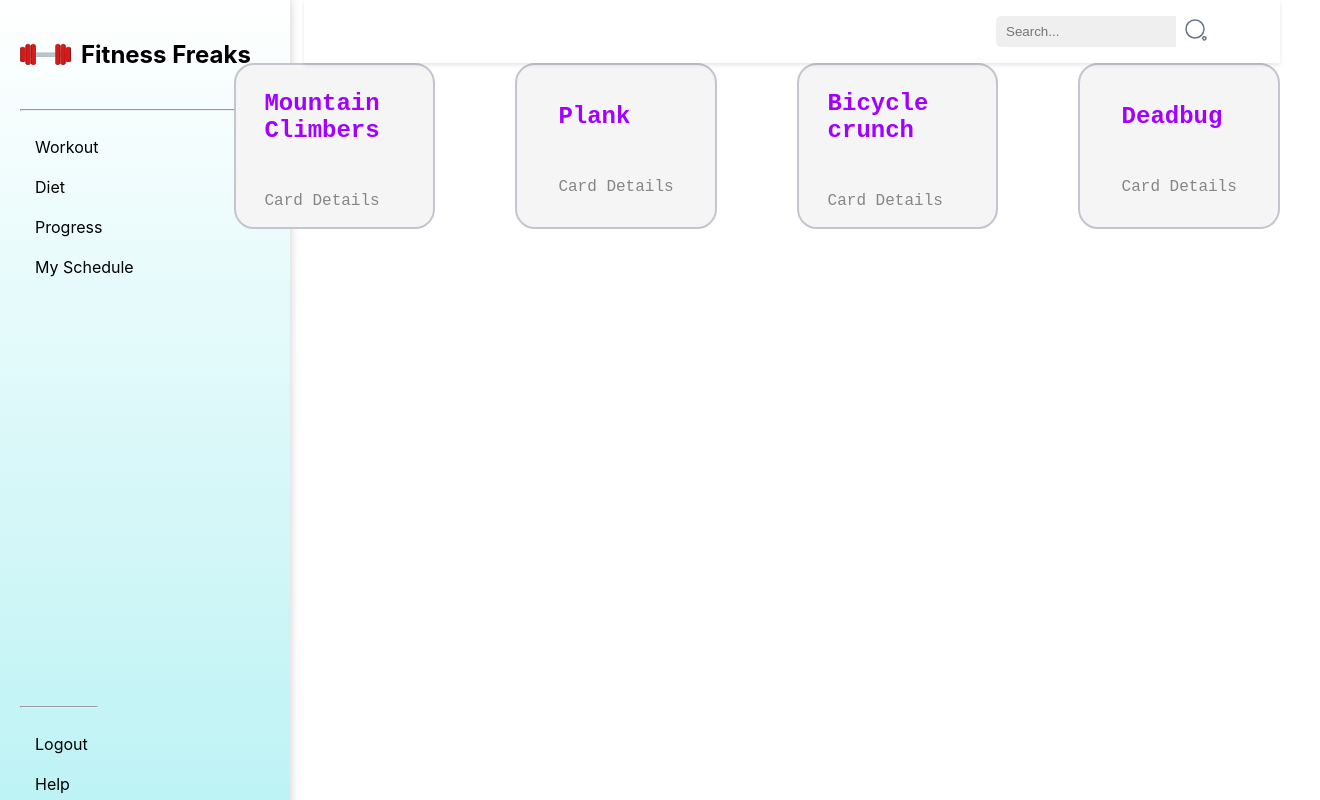
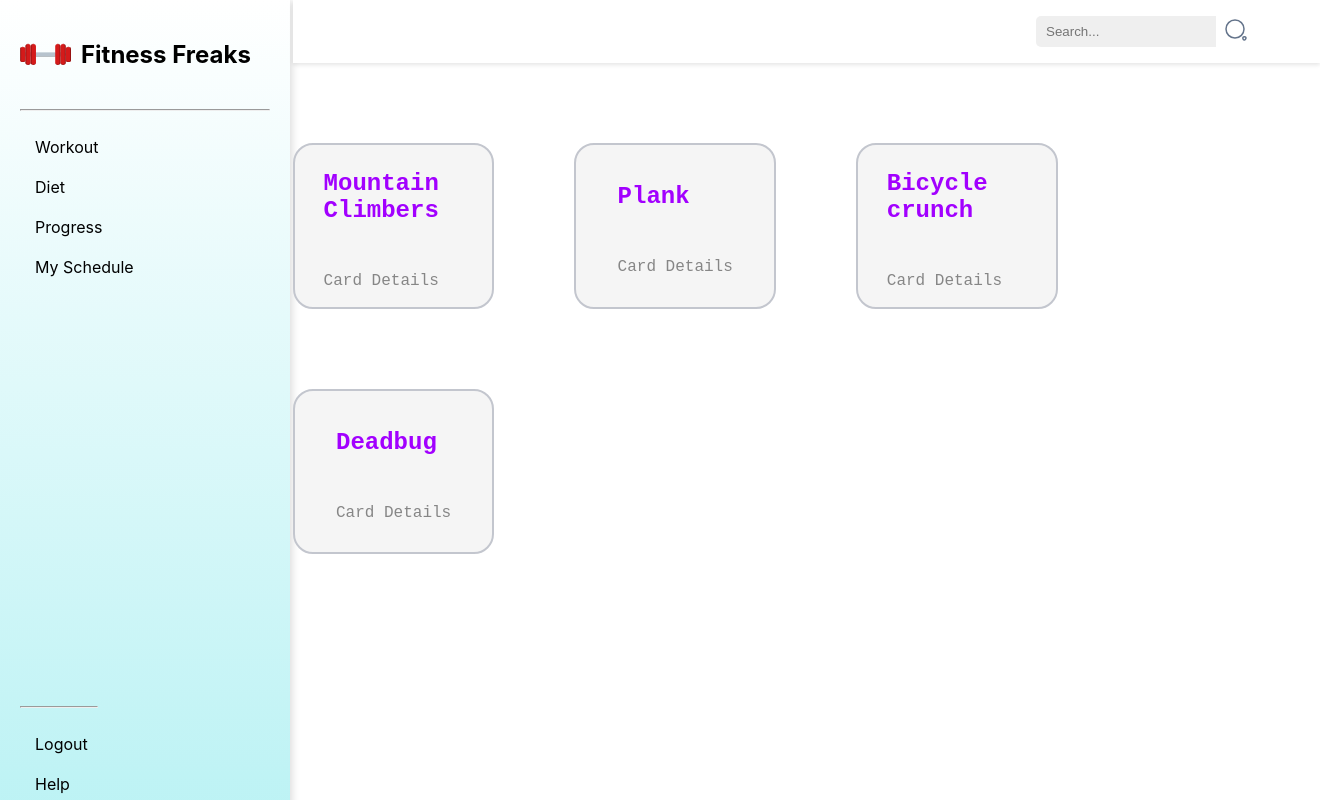
Before and after one commit to SiddhuGit2810/Fitness, a React (Create React App) app: page /AbsWorkout in a window 1280 px wide. Shown: the whole page, 1320 px wide, since content can reach past the window. Built offline with nearby package versions, Linux system fonts and the light colour scheme.

Commit message:
sid tuesday 2

```diff
--- a/src/AbsWorkout/AbsWorkout.css
+++ b/src/AbsWorkout/AbsWorkout.css
@@ -134,7 +134,7 @@
   }
   .WorkoutTypeContainer{
     display: flex;
-
+flex-wrap: wrap;
     gap: 5rem;
 
   }
@@ -143,3 +143,11 @@
     display: none;
 
   }
+  .MainContainer{
+    display: flex;
+
+    flex-direction: column;
+
+    gap: 7rem;
+
+  }
--- a/src/App.css
+++ b/src/App.css
@@ -10,21 +10,21 @@
 
 .MainPage {
   display: flex;
-  flex-grow: 1;
-}
+  flex-direction: row;
 
-.SideBar {
-  width: 250px;
-
-
+  gap: 14.3rem;
 }
 
 
 
+
+
 .Content {
-  flex-grow: 1;
+ margin-left: 4rem;
   display: flex;
   flex-direction: column;
+  gap: 5rem;
+  width: 100%;
 }
 
 .WorkOutPage {
--- a/src/App.js
+++ b/src/App.js
@@ -18,7 +18,11 @@ function App() {
           <SideBar />
         </div>
         <div className="Content">
-          <Topmenubar />
+<div className="TopMenuBar">
+<Topmenubar />
+</div>
+
+
           <div className="WorkOutPage">
             <Routes>
               <Route path='/ChestWorkout' element={<ChestWorkout />} />
--- a/src/Topmenubar/Topmenubar.css
+++ b/src/Topmenubar/Topmenubar.css
@@ -10,7 +10,11 @@
     justify-content: flex-end;
     align-items: center;
     padding: 10px 20px;
-    margin-left: 70px;
+
+
+
+
+   width: 100%;
 }
 
 .search-bar {
```
Also changed, not shown: src/AbsWorkout/AbsWorkout.js (+11 -0 lines).
